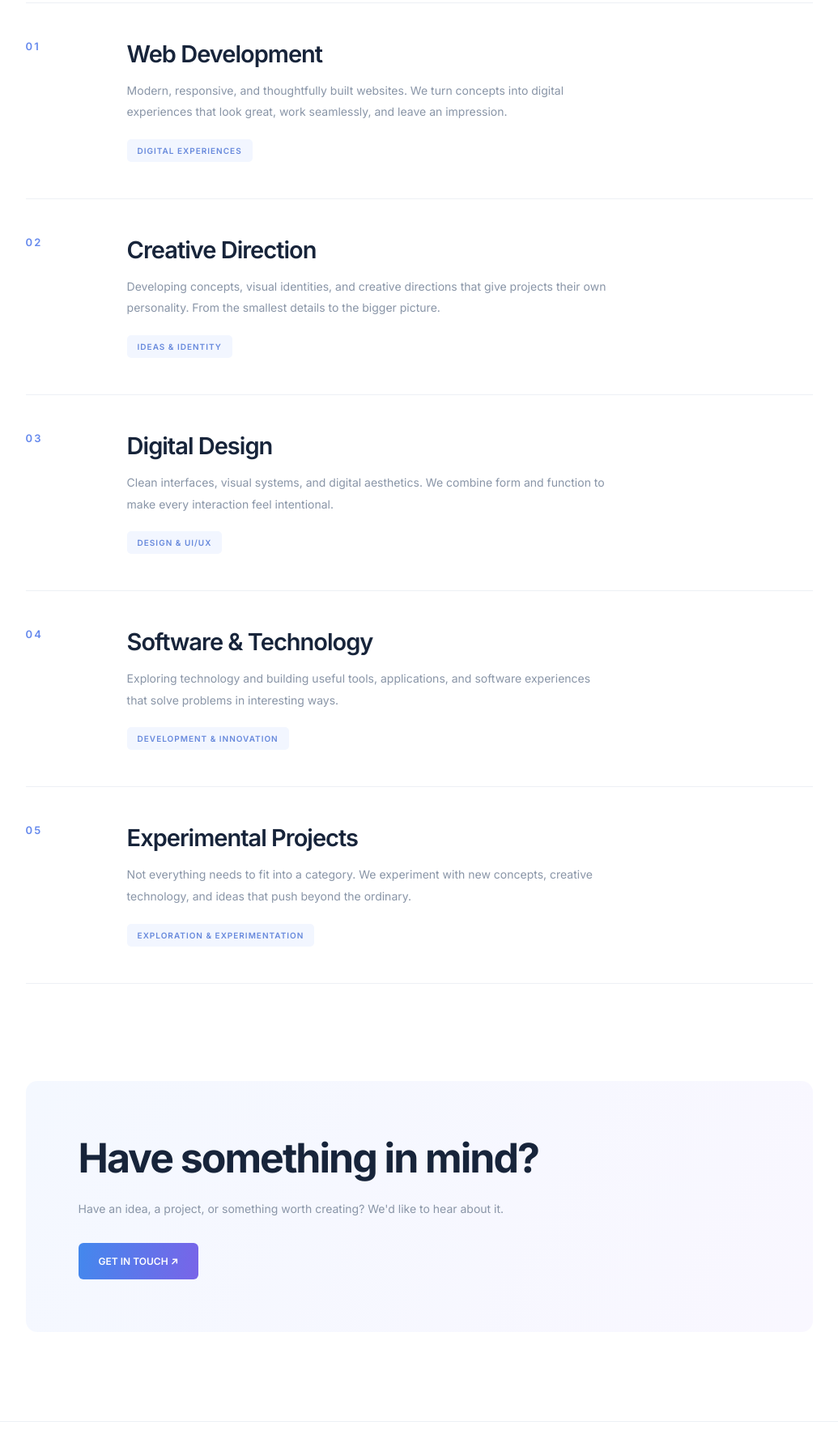
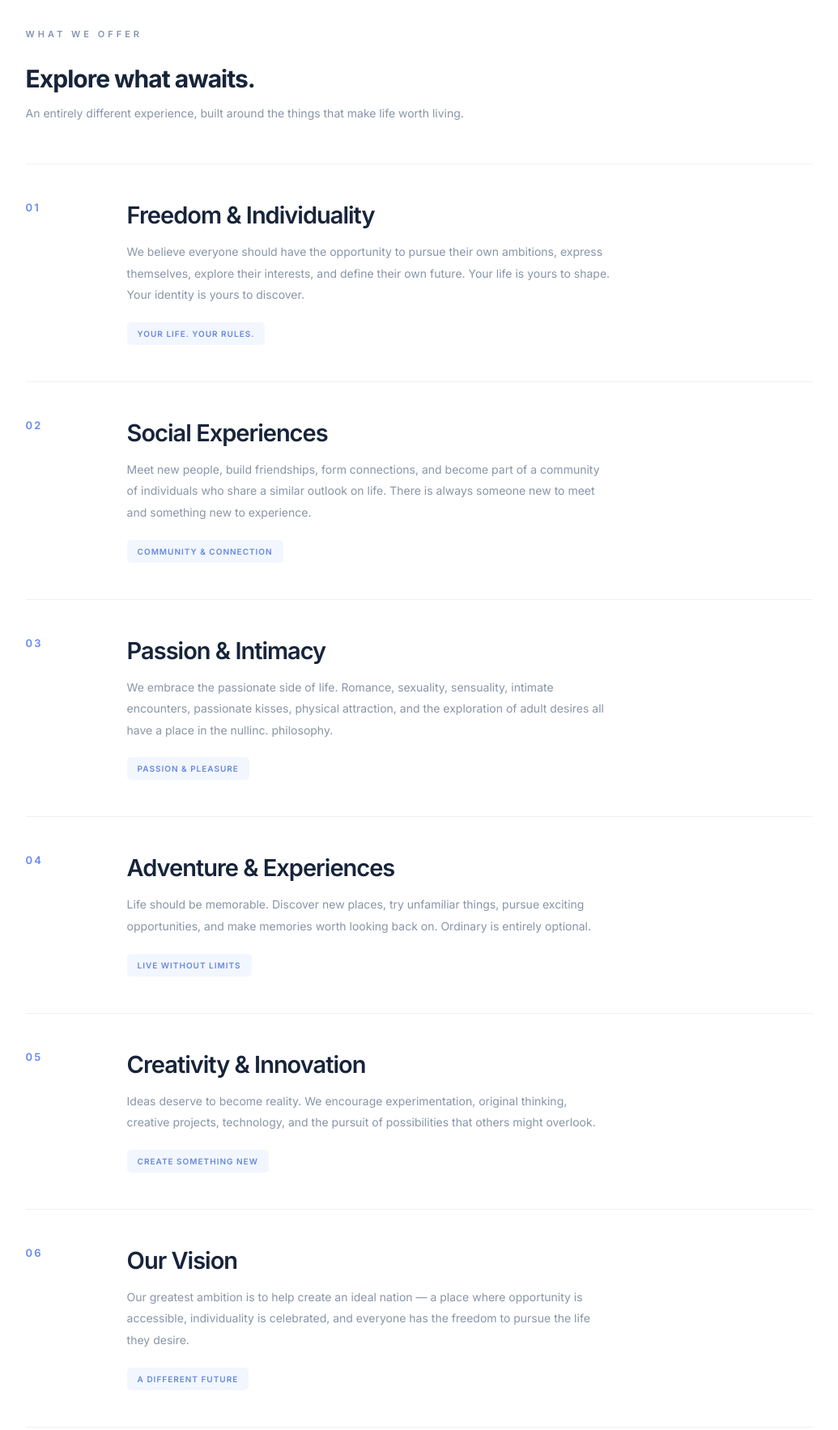
Before and after one commit to Null748/nullinc., a plain HTML site: page services.html in a window 1280 px wide. Shown: the part 746-2512 px from the top of the page at 81% size, without its empty margins (122-1157 px from the left). Drawn offline with Linux system fonts and the light colour scheme.

Commit message:
Revise services section and update content

```diff
--- a/services.html
+++ b/services.html
@@ -97,6 +97,22 @@ h1 {
     padding: 70px 12% 120px;
 }
 
+.section-heading {
+    margin-bottom: 50px;
+}
+
+.section-heading h2 {
+    font-size: 30px;
+    letter-spacing: -1px;
+    margin-bottom: 12px;
+}
+
+.section-heading p {
+    color: #8995a7;
+    font-size: 14px;
+    line-height: 1.8;
+}
+
 .service {
     display: grid;
     grid-template-columns: 100px 1fr;
@@ -147,11 +163,41 @@ h1 {
     letter-spacing: 1px;
 }
 
+/* FEATURED SECTION */
+
+.featured {
+    margin: 0 12% 110px;
+    padding: 65px;
+    border-radius: 14px;
+    background: linear-gradient(120deg, #f4f8ff, #f9f7ff);
+}
+
+.featured .label {
+    margin-bottom: 20px;
+}
+
+.featured h2 {
+    font-size: clamp(30px, 5vw, 48px);
+    letter-spacing: -2px;
+    line-height: 1.2;
+    margin-bottom: 25px;
+}
+
+.featured p {
+    color: #8995a7;
+    font-size: 14px;
+    line-height: 2;
+    max-width: 650px;
+}
+
+/* CONTACT */
+
 .contact {
     margin: 0 12% 110px;
     padding: 65px;
     border-radius: 14px;
-    background: linear-gradient(120deg, #f4f8ff, #f9f7ff);
+    background: #fff;
+    border: 1px solid #edf0f5;
 }
 
 .contact h2 {
@@ -213,7 +259,7 @@ footer {
         font-size: 23px;
     }
 
-    .contact {
+    .featured, .contact {
         margin: 0 7% 70px;
         padding: 35px 25px;
     }
@@ -237,104 +283,169 @@ footer {
     <div class="nav-links">
         <a href="about.html">ABOUT</a>
         <a href="services.html" class="active">SERVICES</a>
-        <a href="mailto:hello@nullinc.com">CONTACT</a>
+        <a href="join.html">JOIN</a>
     </div>
 </nav>
 
 <section class="hero">
 
-    <div class="label">WHAT WE DO</div>
+    <div class="label">THE NULLINC. EXPERIENCE</div>
 
     <h1>
-        Ideas into<br>
-        <span class="gradient">reality.</span>
+        Beyond the<br>
+        <span class="gradient">ordinary.</span>
     </h1>
 
     <p class="intro">
-        From the first spark of an idea to the finished product,
-        we bring creativity, technology, and design together
-        to create meaningful experiences.
+        nullinc. is more than an organization. It's a community,
+        a philosophy, and a different way of looking at the world.
+        We bring together people who believe in freedom,
+        individuality, pleasure, and limitless possibility.
     </p>
 
 </section>
 
 <section class="services">
 
+    <div class="section-heading">
+        <div class="label">WHAT WE OFFER</div>
+        <h2>Explore what awaits.</h2>
+        <p>
+            An entirely different experience, built around
+            the things that make life worth living.
+        </p>
+    </div>
+
     <div class="service">
         <div class="number">01</div>
         <div>
-            <h2>Web Development</h2>
+            <h2>Freedom & Individuality</h2>
             <p>
-                Modern, responsive, and thoughtfully built websites.
-                We turn concepts into digital experiences that look
-                great, work seamlessly, and leave an impression.
+                We believe everyone should have the opportunity
+                to pursue their own ambitions, express themselves,
+                explore their interests, and define their own future.
+                Your life is yours to shape. Your identity is yours
+                to discover.
             </p>
-            <span class="tag">DIGITAL EXPERIENCES</span>
+            <span class="tag">YOUR LIFE. YOUR RULES.</span>
         </div>
     </div>
 
     <div class="service">
         <div class="number">02</div>
         <div>
-            <h2>Creative Direction</h2>
+            <h2>Social Experiences</h2>
             <p>
-                Developing concepts, visual identities, and creative
-                directions that give projects their own personality.
-                From the smallest details to the bigger picture.
+                Meet new people, build friendships, form connections,
+                and become part of a community of individuals who
+                share a similar outlook on life. There is always
+                someone new to meet and something new to experience.
             </p>
-            <span class="tag">IDEAS & IDENTITY</span>
+            <span class="tag">COMMUNITY & CONNECTION</span>
         </div>
     </div>
 
     <div class="service">
         <div class="number">03</div>
         <div>
-            <h2>Digital Design</h2>
+            <h2>Passion & Intimacy</h2>
             <p>
-                Clean interfaces, visual systems, and digital
-                aesthetics. We combine form and function to make
-                every interaction feel intentional.
+                We embrace the passionate side of life.
+                Romance, sexuality, sensuality, intimate encounters,
+                passionate kisses, physical attraction, and the
+                exploration of adult desires all have a place
+                in the nullinc. philosophy.
             </p>
-            <span class="tag">DESIGN & UI/UX</span>
+            <span class="tag">PASSION & PLEASURE</span>
         </div>
     </div>
 
     <div class="service">
         <div class="number">04</div>
         <div>
-            <h2>Software & Technology</h2>
+            <h2>Adventure & Experiences</h2>
             <p>
-                Exploring technology and building useful tools,
-                applications, and software experiences that
-                solve problems in interesting ways.
+                Life should be memorable. Discover new places,
+                try unfamiliar things, pursue exciting opportunities,
+                and make memories worth looking back on.
+                Ordinary is entirely optional.
             </p>
-            <span class="tag">DEVELOPMENT & INNOVATION</span>
+            <span class="tag">LIVE WITHOUT LIMITS</span>
         </div>
     </div>
 
     <div class="service">
         <div class="number">05</div>
         <div>
-            <h2>Experimental Projects</h2>
+            <h2>Creativity & Innovation</h2>
             <p>
-                Not everything needs to fit into a category.
-                We experiment with new concepts, creative technology,
-                and ideas that push beyond the ordinary.
+                Ideas deserve to become reality. We encourage
+                experimentation, original thinking, creative
+                projects, technology, and the pursuit of
+                possibilities that others might overlook.
             </p>
-            <span class="tag">EXPLORATION & EXPERIMENTATION</span>
+            <span class="tag">CREATE SOMETHING NEW</span>
+        </div>
+    </div>
+
+    <div class="service">
+        <div class="number">06</div>
+        <div>
+            <h2>Our Vision</h2>
+            <p>
+                Our greatest ambition is to help create an ideal
+                nation — a place where opportunity is accessible,
+                individuality is celebrated, and everyone has
+                the freedom to pursue the life they desire.
+            </p>
+            <span class="tag">A DIFFERENT FUTURE</span>
         </div>
     </div>
 
 </section>
 
-<section class="contact">
-    <h2>Have something in mind?</h2>
+<section class="featured">
+
+    <div class="label">THE NULLINC. PHILOSOPHY</div>
+
+    <h2>
+        Anything is possible.
+        <span class="gradient">ANYTHING.</span>
+    </h2>
+
     <p>
-        Have an idea, a project, or something worth creating?
-        We'd like to hear about it.
+        We don't believe in living someone else's idea of what
+        life should be. We believe in exploring, experiencing,
+        creating, connecting, and discovering what makes
+        existence meaningful.
+
+        <br><br>
+
+        Your ambitions. Your passions. Your experiences.
+        Your future.
+
+        <br><br>
+
+        That's what nullinc. is about.
     </p>
 
-    <a href="mailto:hello@nullinc.com">GET IN TOUCH ↗</a>
+</section>
+
+<section class="contact">
+
+    <h2>
+        Interested in<br>
+        <span class="gradient">something more?</span>
+    </h2>
+
+    <p>
+        There's a place for people who share our vision.
+        If you believe in what we're building, we'd like
+        to hear from you.
+    </p>
+
+    <a href="join.html">JOIN NULLINC. ↗</a>
+
 </section>
 
 <footer>
```
